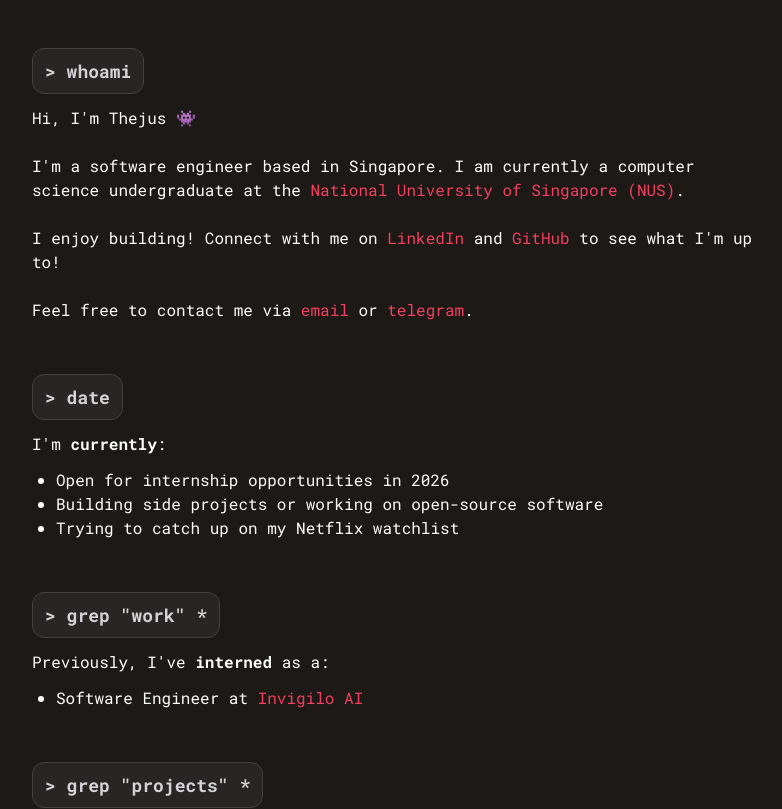
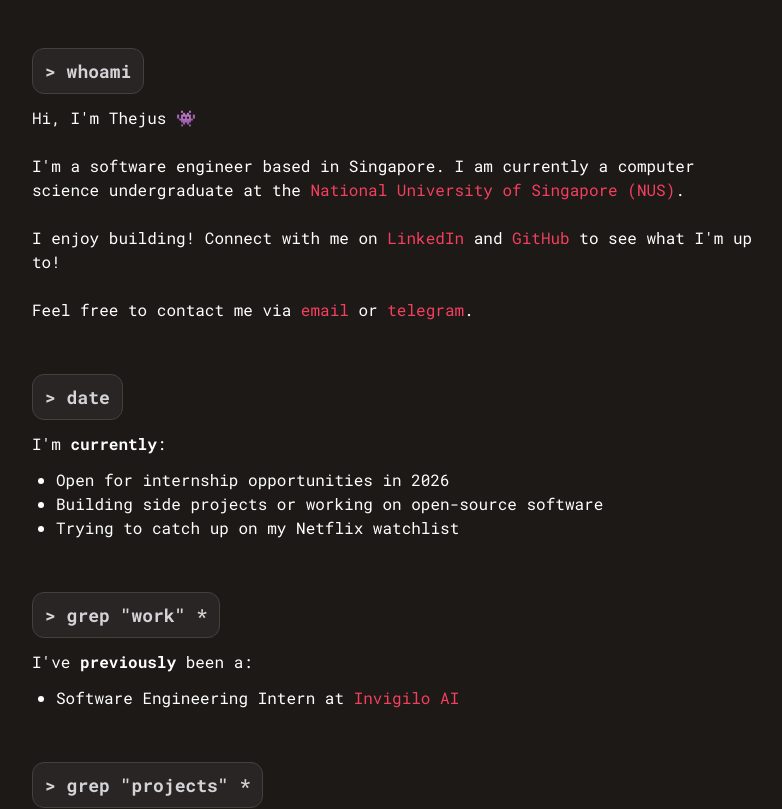
Before and after one commit to thejus03/thejus03.com, a Next.js app: page / in a window 1280 px wide. Shown: the top 809 px of the page, without its empty margins (244-1026 px from the left). Built offline with nearby package versions, Linux system fonts and the light colour scheme.

Commit message:
Update internship title for clarity and improve phrasing in experience section

```diff
--- a/app/page.tsx
+++ b/app/page.tsx
@@ -31,10 +31,10 @@ export default function Home() {
           </ul>
           <h1 className="font-bold text-zinc-300 text-lg py-2 px-3 rounded-xl border border-stone-700 bg-stone-800 inline-block mt-10">{'> '}grep &quot;work&quot; *</h1>
           <p className="py-3">
-            Previously, I&apos;ve <span className="font-semibold">interned</span> as a:
+           I&apos;ve <span className="font-semibold">previously</span> been a:
           </p>
           <ul className="list-disc ml-6 pb-3">
-            <li>Software Engineer at <a className="hover:underline text-rose-500" href="https://www.invigilo.ai" target="_blank" rel="noopener noreferrer">Invigilo AI</a></li>
+            <li>Software Engineering Intern at <a className="hover:underline text-rose-500" href="https://www.invigilo.ai" target="_blank" rel="noopener noreferrer">Invigilo AI</a></li>
           </ul>
           <h1 className="font-bold text-zinc-300 text-lg py-2 px-3 rounded-xl border border-stone-700 bg-stone-800 inline-block mt-10">{'> '}grep &quot;projects&quot; *</h1>
           <p className="py-3">
```
